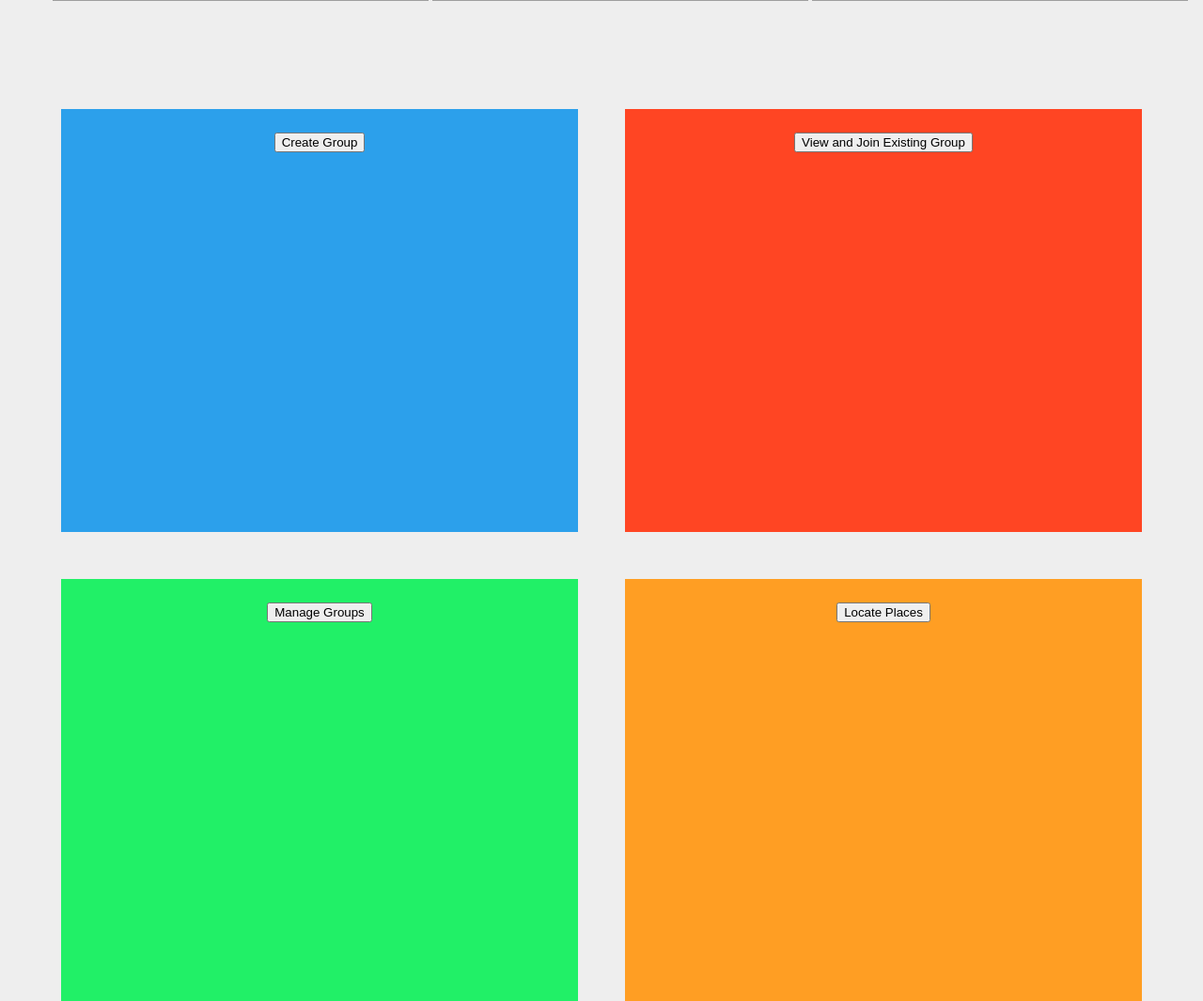
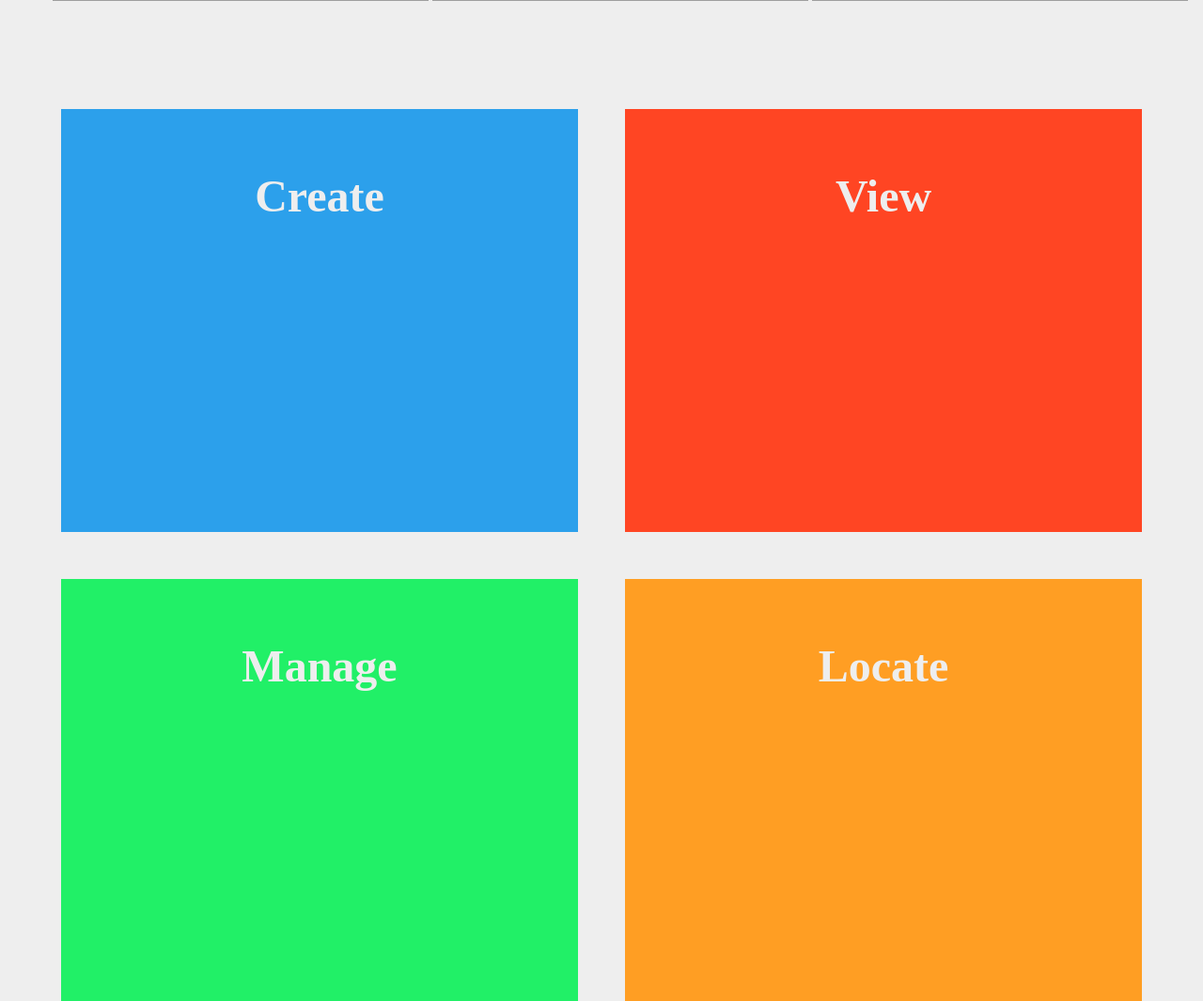
Before and after one commit to camcuz97/octoadventure, a Python web app: template octoadventure/templates/home.html in a window 1280 px wide. Shown: the part 459-1524 px from the top of the page at 94% size. Run offline with Jinja, Linux system fonts and the light colour scheme; the template is opened without the code that fills it, so the values that code supplies are empty; some libraries are stand-ins or nearby versions; grey boxes are pictures that could not be loaded.

Commit message:
more animation

```diff
--- a/octoadventure/css/home.css
+++ b/octoadventure/css/home.css
@@ -17,12 +17,18 @@ body{
 li{
   display:inline;
 }
-
-#Navigation_bar{
+a{
+  text-decoration: none;
+}
+.menu{
   position: relative;
   top: -70px;
   margin: auto;
   text-align: center;
+}
+
+li:hover{
+  opacity: .75;
 }
 
 h1{
@@ -30,6 +36,11 @@ h1{
   font-size: 400%;
 }
 
+h2{
+  color: #EEE;
+  font-size: 48px;
+  align-self: center;
+}
 #Create{
   /*position: relative;
   right: 0;
@@ -42,6 +53,7 @@ h1{
   /*background-image: url("http://picresize.com/images/rsz_34563.jpg");*/
   background-color: #2CA0EB;
 }
+
 #Create:hover{
   background-color: #2CA0EB;
   opacity: 0.75;
--- a/octoadventure/js/home.js
+++ b/octoadventure/js/home.js
@@ -1,7 +1,34 @@
 $(document).ready(function(){
   $("h1").click(function(){
-    $(this).fadeOut();
+    $(this).fadeOut(1000).delay(3000).fadeIn(1000);
   });
 });
 
 // testing jQuery
+
+function stickIt() {
+
+  var orgElementPos = $('.original').offset();
+  orgElementTop = orgElementPos.top;
+
+  if ($(window).scrollTop() >= (orgElementTop)) {
+    // scrolled past the original position; now only show the cloned, sticky element.
+
+    // Cloned element should always have same left position and width as original element.
+    orgElement = $('.original');
+    coordsOrgElement = orgElement.offset();
+    leftOrgElement = coordsOrgElement.left;
+    widthOrgElement = orgElement.css('width');
+    $('.cloned').css('left',leftOrgElement+'px').css('top',0).css('width',widthOrgElement).show();
+    $('.original').css('visibility','hidden');
+  } else {
+    // not scrolled past the menu; only show the original menu.
+    $('.cloned').hide();
+    $('.original').css('visibility','visible');
+  }
+}
+
+$(document).ready(function() {
+  $('.menu').addClass('original').clone().insertAfter('.menu').addClass('cloned').css('position','fixed').css('top','0').css('margin-top','0').css('z-index','500').removeClass('original').hide();
+  scrollIntervalID = setInterval(stickIt, 10);
+})
--- a/octoadventure/templates/home.html
+++ b/octoadventure/templates/home.html
@@ -10,7 +10,7 @@
     <br>
     <br>
     <br>
-    <div id="Navigation_bar">
+    <div class="menu">
       <ul>
         <li><a href="/home"><img src = "http://dabuttonfactory.com/button.png?t=Home&f=Droid+Serif-Bold&ts=20&tc=eee&tshs=1&tshc=000&hp=20&vp=8&c=9&bgt=unicolored&bgc=343434"></img></a></li>
         <li><a href="Account Settings"><img src = "http://dabuttonfactory.com/button.png?t=Account+Settings&f=Droid+Serif-Bold&ts=20&tc=eee&tshs=1&tshc=000&hp=20&vp=8&c=9&bgt=unicolored&bgc=343434"></img></a></li>
@@ -19,35 +19,20 @@
     </div>
     <div id="four_boxes">
       <div id = "First-two">
-        <div id= "Create">
-          <form action="/create">
-            <input type="submit" name="form_button" value="Create Group">
+        <a id= "Create" href="/create"><h2>Create</h2></a>
             <!-- <li><a href = "/create"><img src= "http://picresize.com/images/rsz_34563.jpg"></img></a></li> -->
-          </form>
+          <!-- </form> -->
+        <br>
+          <a id= "View" href="/view"><h2>View</h2></a>
         </div>
-        <br>
-        <div id="View">
-          <form action="/view">
-            <input type="submit" name="form_button" value="View and Join Existing Group">
-          </form>
-        </div>
-      </div>
       <div id="Second-two">
         <br>
-        <div id="Manage">
-          <form action="/manage">
-            <input type="submit" name="form_button" value="Manage Groups">
-          </form>
-        </div>
+          <a id= "Manage" href="/manage"><h2>Manage</h2></a>
         <br>
         <br>
-        <div id= "Locate">
-          <form action="/locate">
-            <input type="submit" name="form_button" value="Locate Places">
-          </form>
+          <a id= "Locate" href="/locate"><h2>Locate</h2></a>
         </div>
     </div>
-  </div>
 
   </body>
 </html>
```
